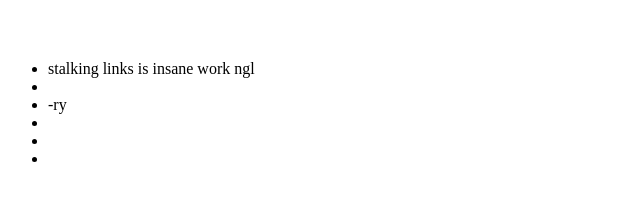
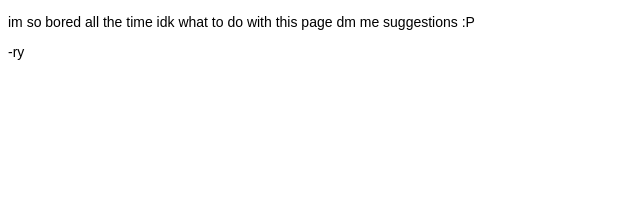
Before and after one commit to burgundybrick/burgundybrick.github.io, a plain HTML site: page index.html in a window 1280 px wide. Shown: the whole page, without its empty margins (0-640 px from the left). Drawn offline with Linux system fonts and the light colour scheme.

Commit message:
Update index.html

```diff
--- a/index.html
+++ b/index.html
@@ -1,21 +1,22 @@
-<!Doctype Html>
- <Html>
-  <Head>
-    <Title>
-      </Title>
-       </Head>
-       <Body>
-        <br>
-       </a>
-   <br>
- </body>
-  <main>
-   <div>
-    <p>
-     <ul>
-<li>stalking links is insane work ngl<li>
-<li>-ry<li>
-<li></li>
-<li></li>
-    </ul>
- </Html>
+<!DOCTYPE html>
+<title>Text Example</title>
+<style>
+div.container {
+background-color: #ffffff;
+}
+div.container p {
+font-family: Arial;
+font-size: 14px;
+font-style: normal;
+font-weight: normal;
+text-decoration: none;
+text-transform: none;
+color: #000000;
+background-color: #ffffff;
+}
+</style>
+
+<div class="container">
+<p>im so bored all the time idk what to do with this page dm me suggestions :P</p>
+<p>-ry</p>
+</div>
```
